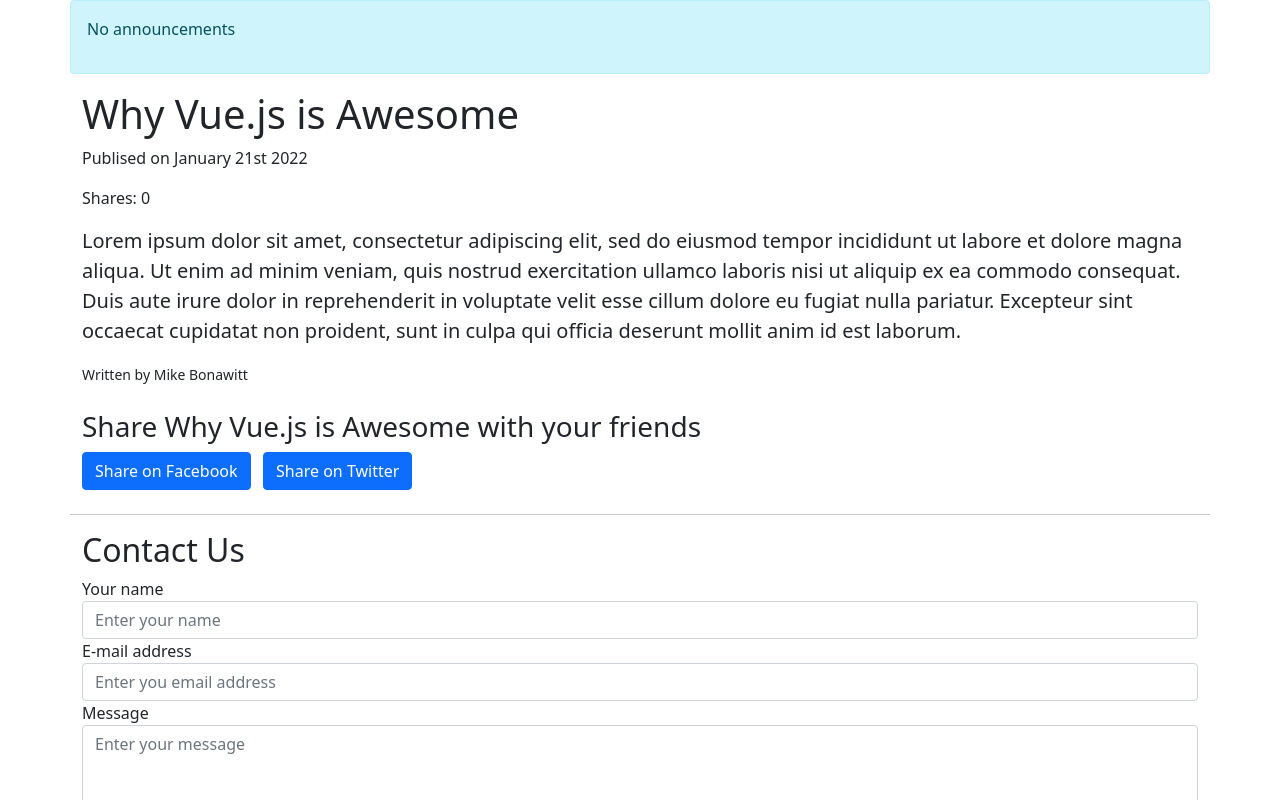
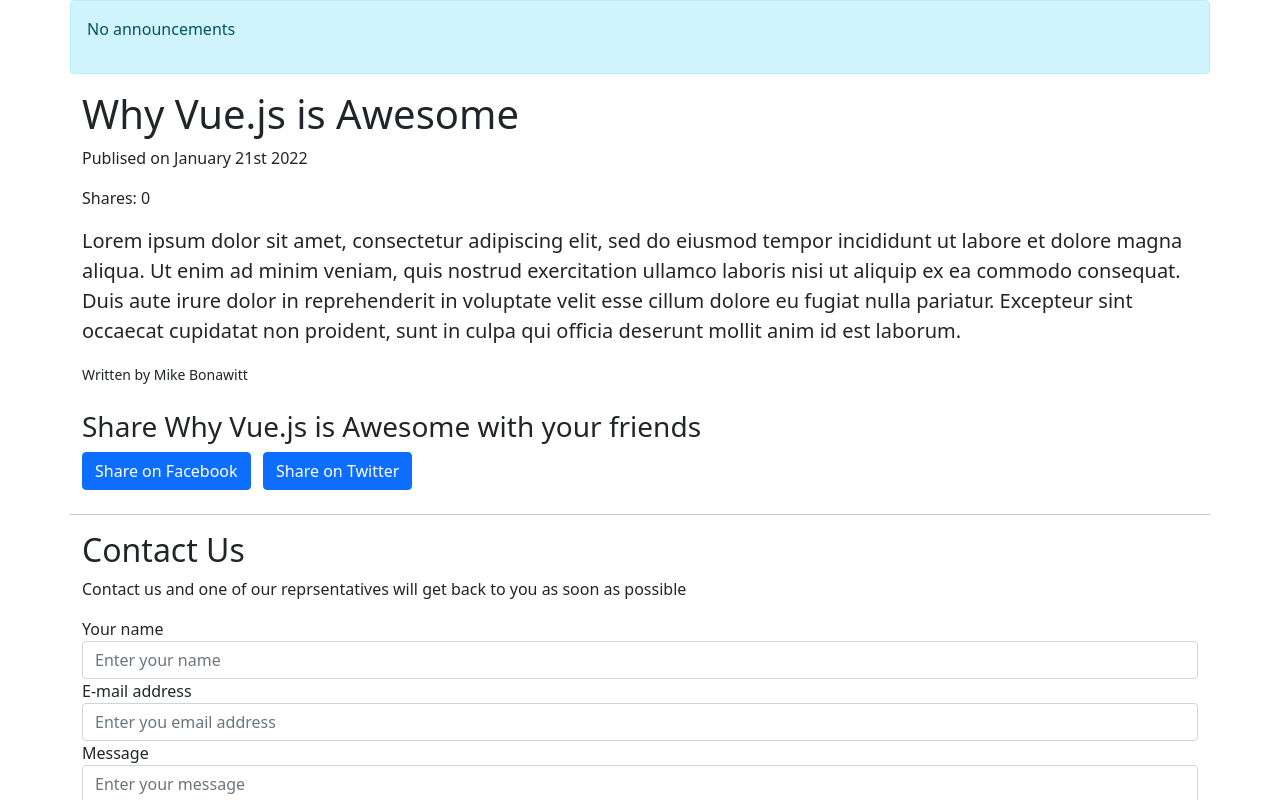
Before and after one commit to Michael-Bonawitt/Vue-Project, a Vue app: page / in a window 1280 px wide. Shown: the top 800 px of the page. Built offline with nearby package versions, Linux system fonts and the light colour scheme.

Commit message:
Added named slots

```diff
--- a/src/App.vue
+++ b/src/App.vue
@@ -7,7 +7,8 @@
         </app-article>
         <hr>
         <app-contact>
-          <p>Please do not submit any sensitive information!</p>
+          <p slot="top">Contact us and one of our reprsentatives will get back to you as soon as possible</p>
+          <p slot="bottom">Please do not submit any sensitive information!</p>
         </app-contact>
     </div>
   </div>
--- a/src/components/Contact.vue
+++ b/src/components/Contact.vue
@@ -1,6 +1,7 @@
 <template>
     <div>
         <h2>Contact Us</h2>
+        <slot name="top"></slot>
         <form>
             <div class="form-group">
                 <label for="yourName">Your name</label>
@@ -14,7 +15,7 @@
                 <label for="message">Message</label>
                 <textarea id="message" cols="30" rows="10" class="form-control" placeholder="Enter your message"/>
             </div>
-            <slot></slot>
+            <slot name="bottom"></slot>
             <button type="submit" class="btn btn-primary">Send</button>
         </form>
     </div>
```
